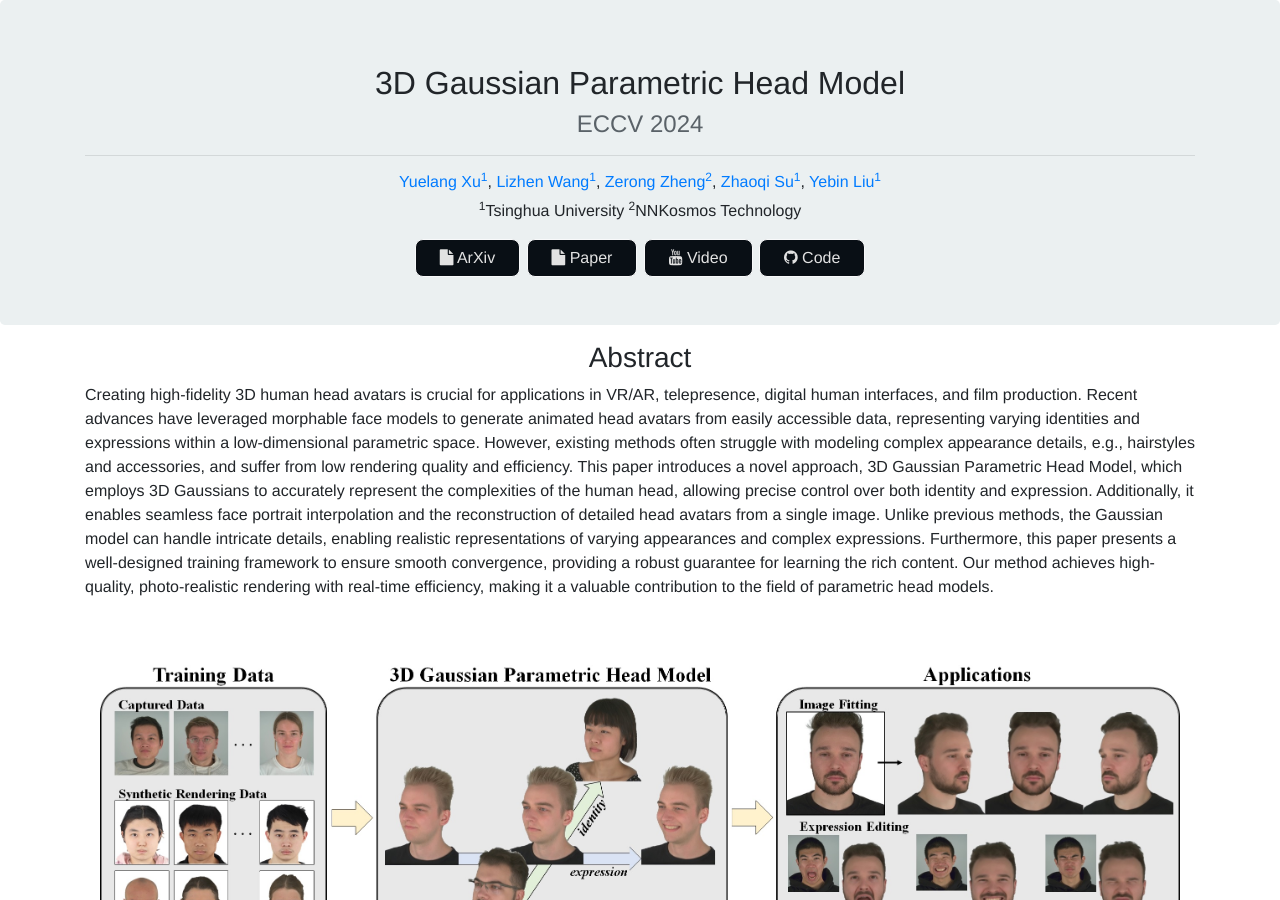
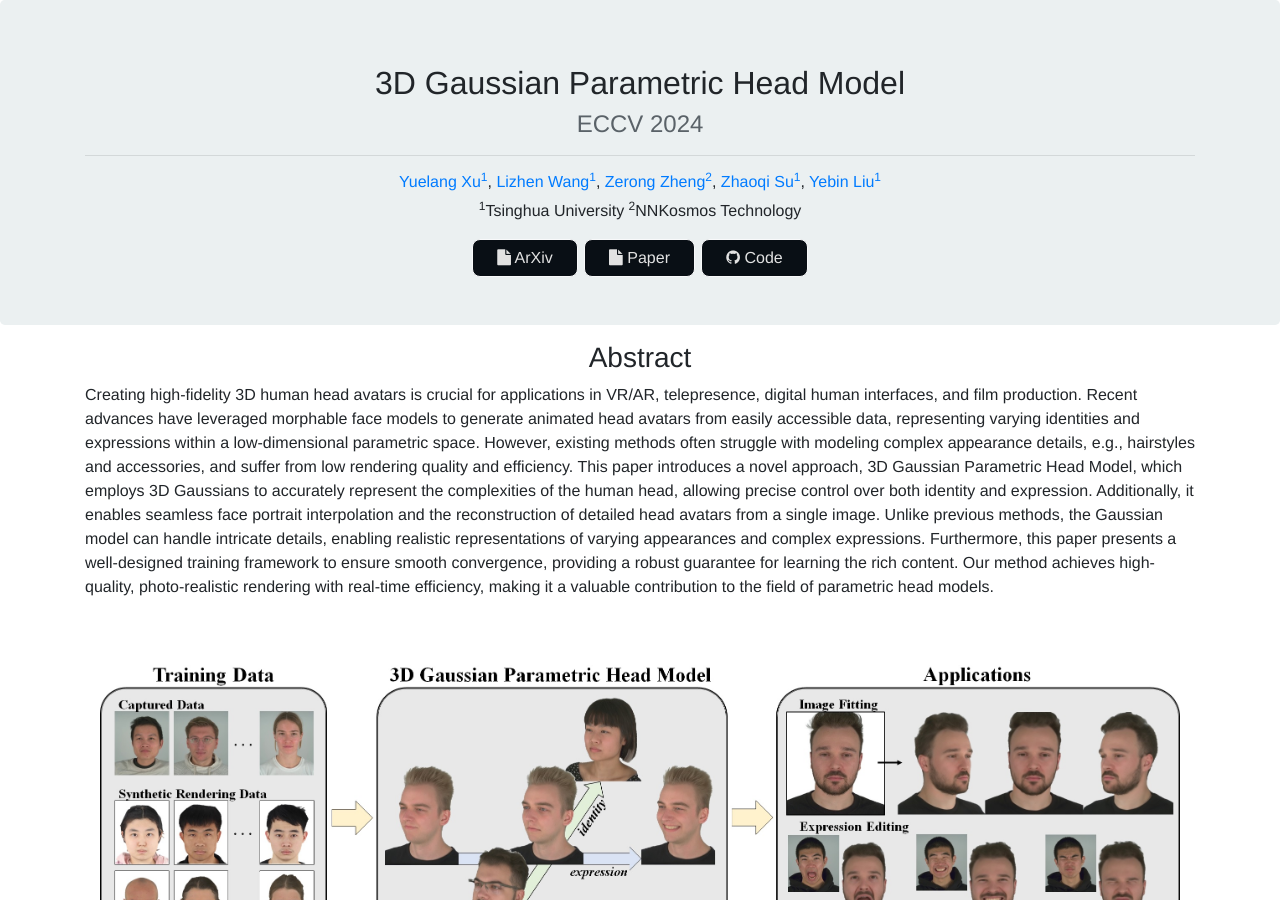
Before and after one commit to YuelangX/yuelangx.github.io, a Jekyll site: the page gphm/index.html, which Jekyll copies as it is, in a window 1280 px wide and 900 px high. Built offline with Jekyll 4.4.1, drawn with Linux system fonts in a browser that asks for light colours.

Commit message:
Update index.html

```diff
--- a/gphm/index.html
+++ b/gphm/index.html
@@ -27,16 +27,12 @@
 
             <div class="row justify-content-center">
               <div class="column">
-                <p class="mb-5"><a class="btn btn-large btn-light" href="" role="button"  target="_blank">
+                <p class="mb-5"><a class="btn btn-large btn-light" href="https://arxiv.org/abs/2407.15070" role="button"  target="_blank">
                   <i class="fa fa-file"></i> ArXiv</a> </p>
               </div>
               <div class="column">
-                  <p class="mb-5"><a class="btn btn-large btn-light" href="" role="button"  target="_blank">
+                  <p class="mb-5"><a class="btn btn-large btn-light" href="https://arxiv.org/pdf/2407.15070" role="button"  target="_blank">
                     <i class="fa fa-file"></i> Paper</a> </p>
-              </div>
-              <div class="column">
-                <p class="mb-5"><a class="btn btn-large btn-light" href="" role="button"  target="_blank">
-                  <i class="fa fa-youtube"></i> Video</a> </p>
               </div>
               <div class="column">
                   <p class="mb-5"><a class="btn btn-large btn-light" href="https://github.com/YuelangX/3DGPHM" role="button"  target="_blank">
```
